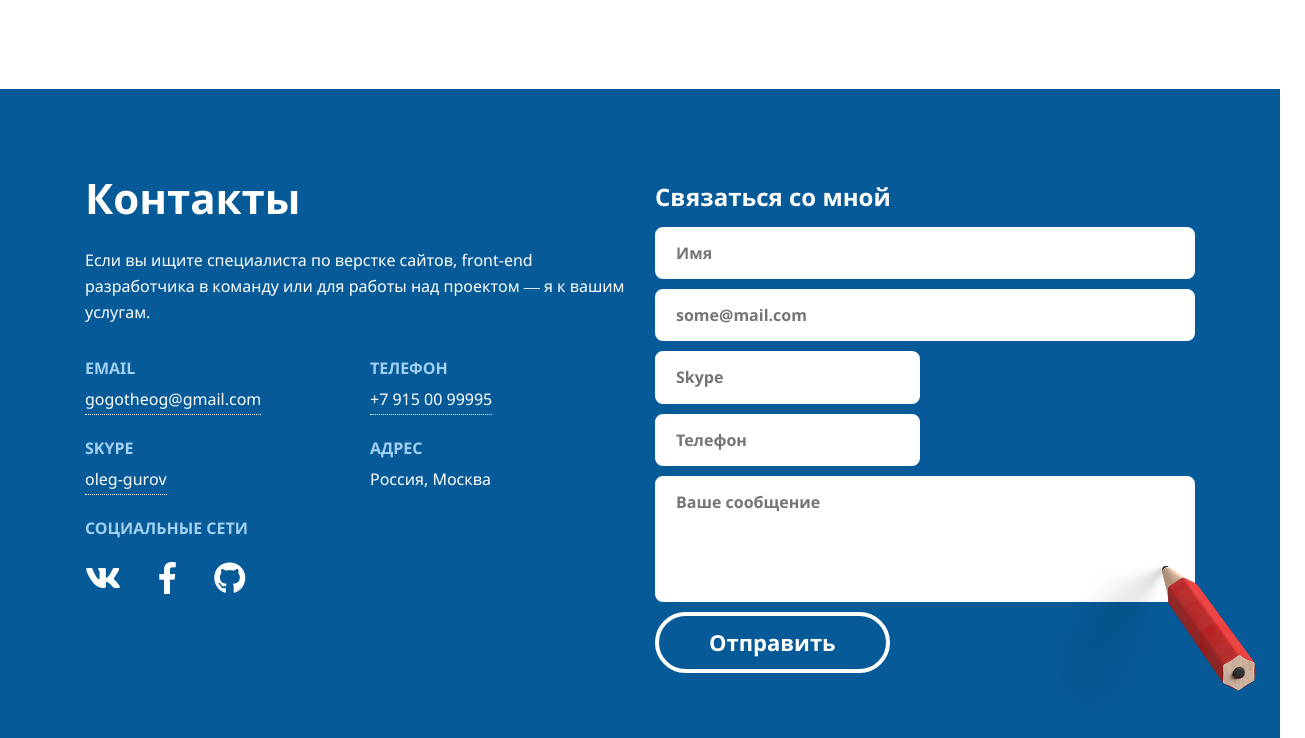
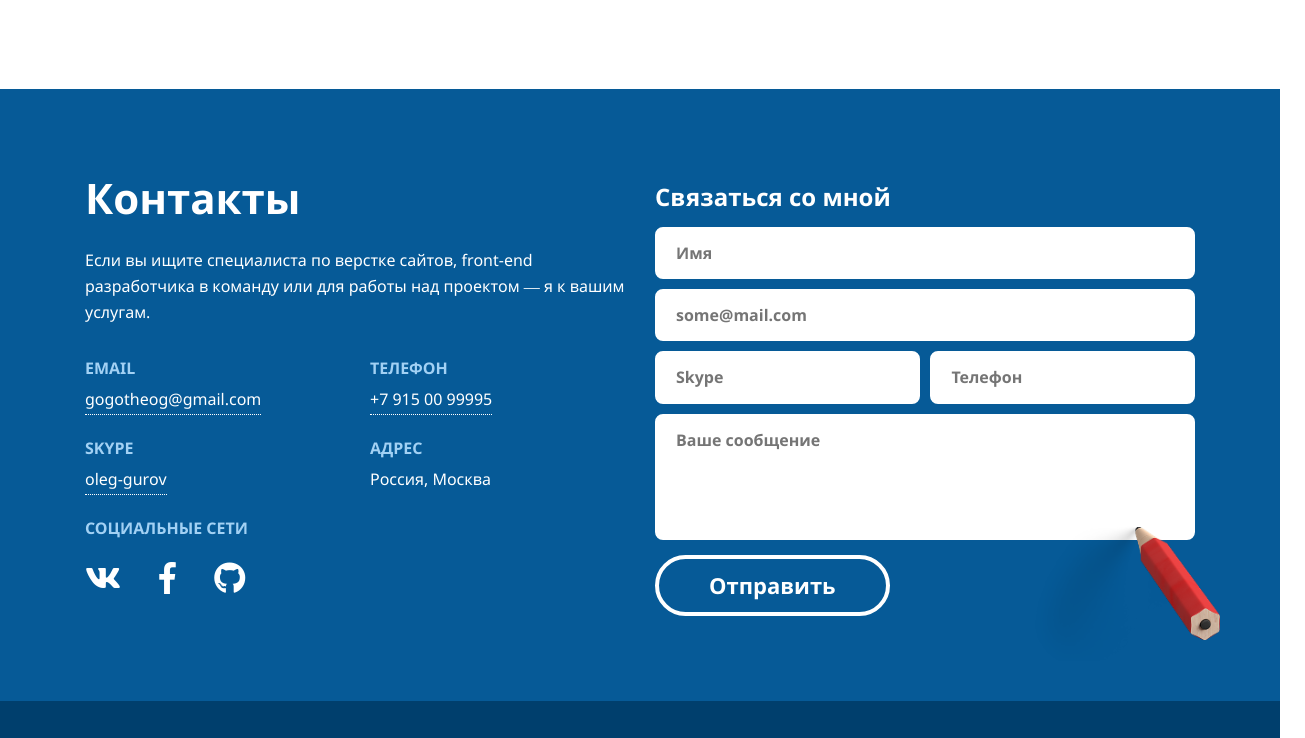
Before and after one commit to gurovoleg/portfolio, a website: page docs/index.html in a window 1280 px wide. Shown: the part 2802-3540 px from the top of the page, 1305 px wide, since content can reach past the window. Drawn offline with Linux system fonts and the light colour scheme.

Commit message:
исправление ошибок и доработки

```diff
--- a/docs/index.html
+++ b/docs/index.html
@@ -118,7 +118,7 @@
 						</div>
 					</div>
 
-					<a href="usercontent/CV_russian_Oleg-Gurov.docx" class="button button--margin" download>
+					<a href="usercontent/CV_russian_Oleg-Gurov.pdf" class="button button--margin" download>
 						<i class="fas fa-download"></i>
 						Cкачать резюме
 					</a>
@@ -290,7 +290,7 @@
 	<!-- контакты -->
 	<div id="contacts" class="contacts section section--padding-contacts section--bg-cloud">
 		<div class="container">
-			<div class="row">
+			<div class="row  pencil-padding">
 				<!-- Левая колонка -текст -->
 				<div class="col-md-6 wow fadeInUpBig">
 
--- a/docs/js/main.js
+++ b/docs/js/main.js
@@ -86,7 +86,7 @@ $(document).ready(function() {
 	  {
 	    boxClass:     'wow',      // animated element css class (default is wow)
 	    animateClass: 'animated', // animation css class (default is animated)
-	    offset:       100,          // distance to the element when triggering the animation (default is 0)
+	    offset:       80,          // distance to the element when triggering the animation (default is 0)
 	    mobile:       true,       // trigger animations on mobile devices (default is true)
 	    live:         true,       // act on asynchronously loaded content (default is true)
 	    callback:     function(box) {
--- a/docs/less/blocks/_contacts-form.less
+++ b/docs/less/blocks/_contacts-form.less
@@ -13,7 +13,7 @@
 	border:3px solid #fff;
 	outline:none;
 	margin-bottom: 10px;
-	transition:0.3s border-color;
+	transition:0.5s border-color;
 
 	&:active, &:focus {
 		border:3px solid #a2d1f4;
@@ -24,7 +24,7 @@
 	width: 49%;
 	margin-right: 2%;
 
-	&:nth-of-type(4) {
+	&:nth-of-type(8) {
 		margin-right: 0%;
 	}
 }
@@ -43,7 +43,8 @@
 	border:4px solid #fff;
 	border-radius: 32px;
 	outline:none;
-	transition:0.3s;
+	transition:0.5s;
+	margin-top: 5px;
 
 	&:hover, &:focus {
 		background-color: #fff;
@@ -70,13 +71,32 @@
 .img-pencil {
 	@media (min-width: 768px) {
 		position: absolute;
-		bottom:-45px;
-		right:-110px;
-		width: 253px;
-		height: 153px;
+		bottom:-35px;
+		right:-30px;
+		width: 170px;
+		height: 120px;
 		background-image: url('../../img/bg/pencil.png');
 		background-repeat: no-repeat;
 		background-position: left top;
+		background-size: cover;
+	}
+	@media (min-width: 992px) {
+		bottom:-45px;
+		right:-25px;
+		width: 185px;
+		height: 135px;
+	}
+
+}
+
+.pencil-padding {
+	@media (min-width: 768px) {
+		padding-left:20px;
+		padding-right: 20px;
+	}
+	@media (min-width: 1200px) {
+		padding-left: 0px;
+		padding-right: 0px;
 	}
 }
 
--- a/docs/less/blocks/_portfolio-item.less
+++ b/docs/less/blocks/_portfolio-item.less
@@ -99,7 +99,7 @@
 		text-decoration: none;
 		color:#000;
 		border-bottom:1px dotted #000;
-		transition: all 0.3s;
+		transition: all 0.5s;
 
 		&:hover {
 			color:@blueText;
--- a/docs/less/sections/_contacts.less
+++ b/docs/less/sections/_contacts.less
@@ -14,7 +14,7 @@
 		text-decoration: none;
 		border-bottom:1px dotted #fff;
 		padding-bottom: 2px;
-		transition: all 0.3s;
+		transition: all 0.5s;
 
 		&:hover, &:active, &:focus {
 			color:@yellow;
@@ -34,9 +34,4 @@ p.target {
 
 p.target-value {
 	margin-bottom: 20px;
-
-	// &:last-child {
-	// 	margin-bottom: 0px;
-	// }
-
 }
```
Also changed, not shown: docs/css/main.css, 2 other files.
